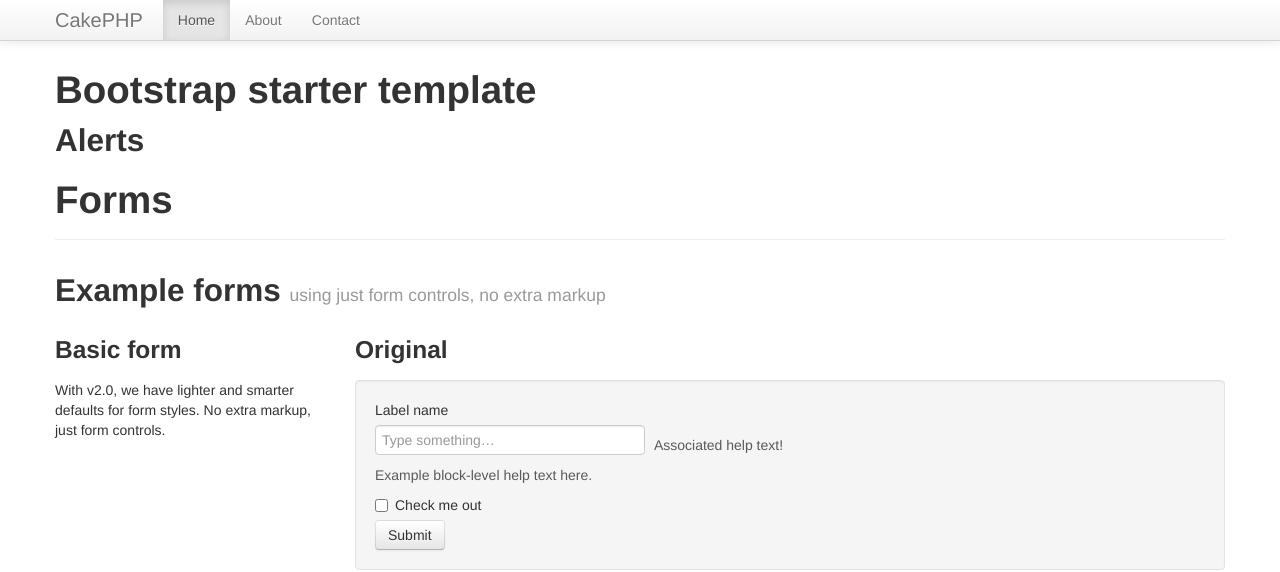
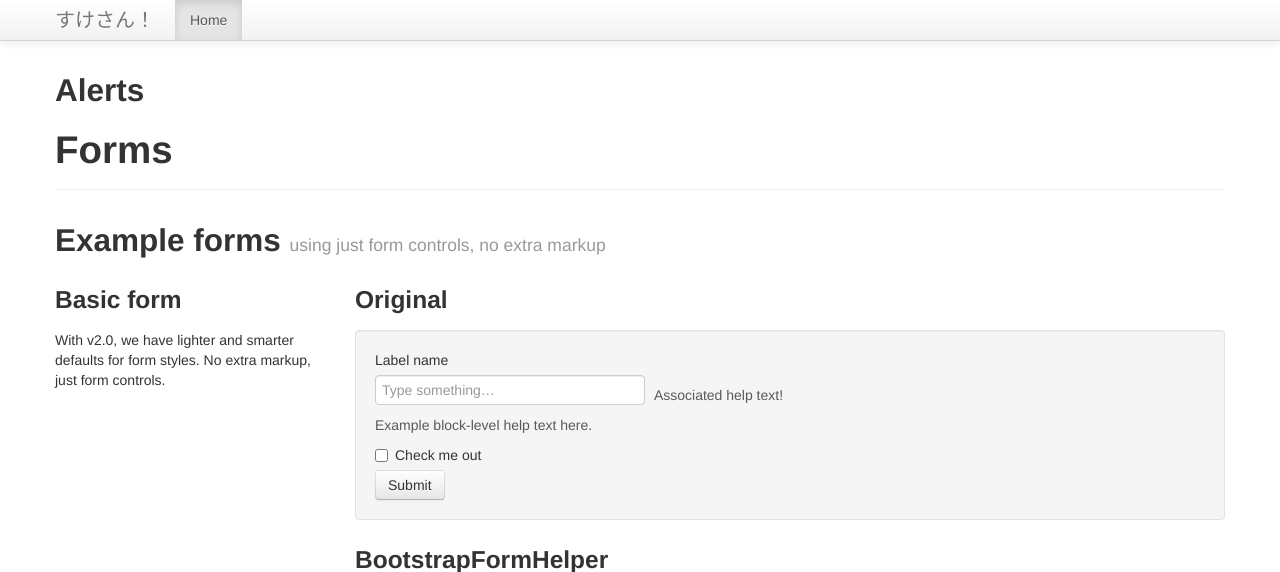
Before and after one commit to toshi0607/sukesan2, a CakePHP app: the page made by app/Plugin/TwitterBootstrap/View/TwitterBootstrap/index.ctp in a window 1280 px wide. Shown: the top 572 px of the page. Run offline with PHP 8.4 and a stand-in for CakePHP, Linux system fonts and the light colour scheme; the template is opened without the code that fills it, so the values that code supplies are empty; form fields are guessed from the names that the template uses; some libraries are stand-ins or nearby versions.

Commit message:
テンプレートの削除

```diff
--- a/app/Plugin/TwitterBootstrap/View/Layouts/default.ctp
+++ b/app/Plugin/TwitterBootstrap/View/Layouts/default.ctp
@@ -48,12 +48,12 @@
 					<span class="icon-bar"></span>
 					<span class="icon-bar"></span>
 				</a>
-				<a class="brand" href="#"><?php echo __('CakePHP'); ?></a>
+				<a class="brand" href="#"><?php echo __('すけさん！'); ?></a>
 				<div class="nav-collapse">
 					<ul class="nav">
 						<li class="active"><a href="#">Home</a></li>
-						<li><a href="#about">About</a></li>
-						<li><a href="#contact">Contact</a></li>
+						<!--<li><a href="#about">About</a></li>-->
+						<!--<li><a href="#contact">Contact</a></li>-->
 					</ul>
 				</div><!--/.nav-collapse -->
 			</div>
@@ -62,7 +62,7 @@
 
 	<div class="container">
 
-		<h1>Bootstrap starter template</h1>
+		<!--<h1>Bootstrap Template</h1>-->
 
 		<?php echo $this->Session->flash(); ?>
 
```
Also changed, not shown: app/View/Layouts/bootstrap.ctp (line endings or trailing spaces).
